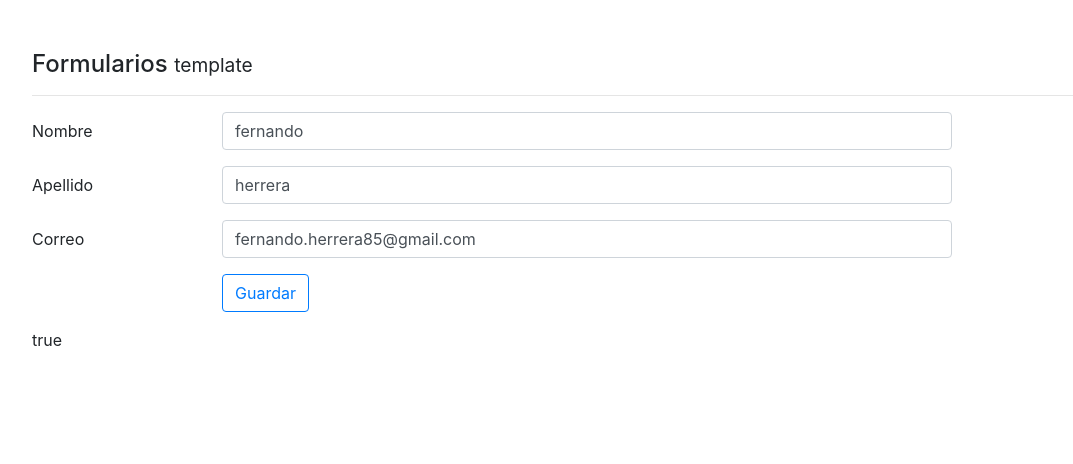
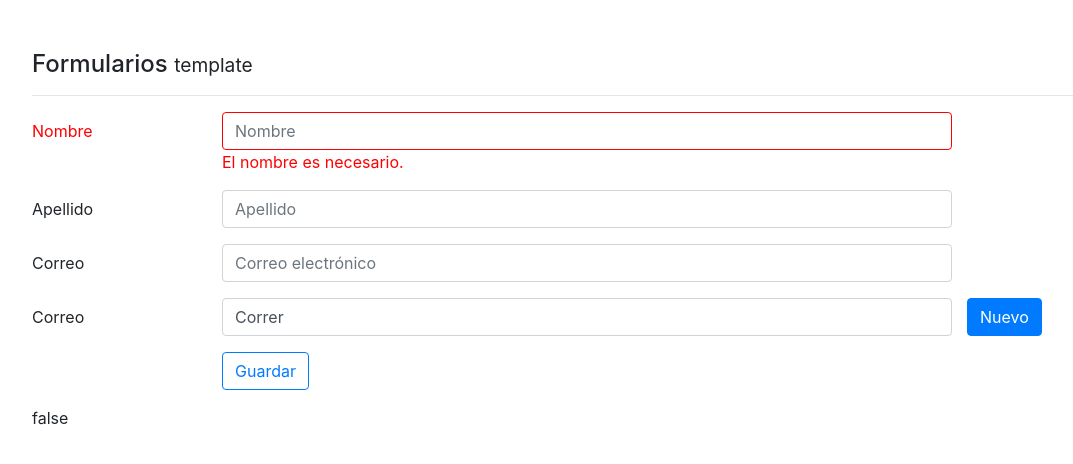
Before and after one commit to paulQR/angular-3pbwqg, an Angular app: page / in a window 1280 px wide. Shown: the top 464 px of the page, without its empty margins (53-1126 px from the left). Built offline with nearby package versions, Linux system fonts and the light colour scheme.

Commit message:
2 files modified

```diff
--- a/src/app/components/data/data.component.html
+++ b/src/app/components/data/data.component.html
@@ -89,7 +89,21 @@
     </div>
   </div>
 
+  <div class="form-group row">
+    <label class="col-2 col-form-label">Correo</label>
+    <div class="col-md-8" formArrayName="pasatiempos">
+          <input formControlName="0"
+                type="text"
+                class="form-control">
+    </div>
 
+    <button (click)="agregarPasatiempo()"
+            type="button"
+            class="btn btn-primary">
+      Nuevo
+    </button>
+
+  </div>
 
   <div class="form-group row">
     <label class="col-2 col-form-label">&nbsp;</label>
--- a/src/app/components/data/data.component.ts
+++ b/src/app/components/data/data.component.ts
@@ -1,5 +1,5 @@
 import{Component} from '@angular/core';
-import{ FormGroup, FormControl, Validators} from '@angular/forms'
+import{ FormGroup, FormControl, Validators, FormArray} from '@angular/forms'
 @Component({
   selector: 'app-data',
   templateUrl: './data.component.html',
@@ -15,6 +15,7 @@ export class DataComponent {
             apellido: "herrera"
       },
       correo: "fernando.herrera85@gmail.com"
+     // pasatiempos: ["Correr", "Dormir", "Comer"]
     }
 
     constructor(){
@@ -44,10 +45,20 @@ export class DataComponent {
             }),
             'correo': new FormControl('',   [
                               Validators.required,
-                              Validators.pattern("[a-z0-9._%+-]+@[a-z0-9.-]+\.[a-z]{2,3}$")] )
+                              Validators.pattern("[a-z0-9._%+-]+@[a-z0-9.-]+\.[a-z]{2,3}$")] ),
+            'pasatiempos': new FormArray([
+                new FormControl('Correr', Validators.required)
+            ])
            });
 
-            this.forma.setValue(this.usuario);
+            // pasa valores por defecto
+            //this.forma.setValue(this.usuario);
+    }
+
+    agregarPasatiempo(){
+        (<FormArray>this.forma.controls['pasatiempo']).push(
+            new FormControl('Dormir', Validators.required )
+        )
     }
 
     guardarCambios(){
```
